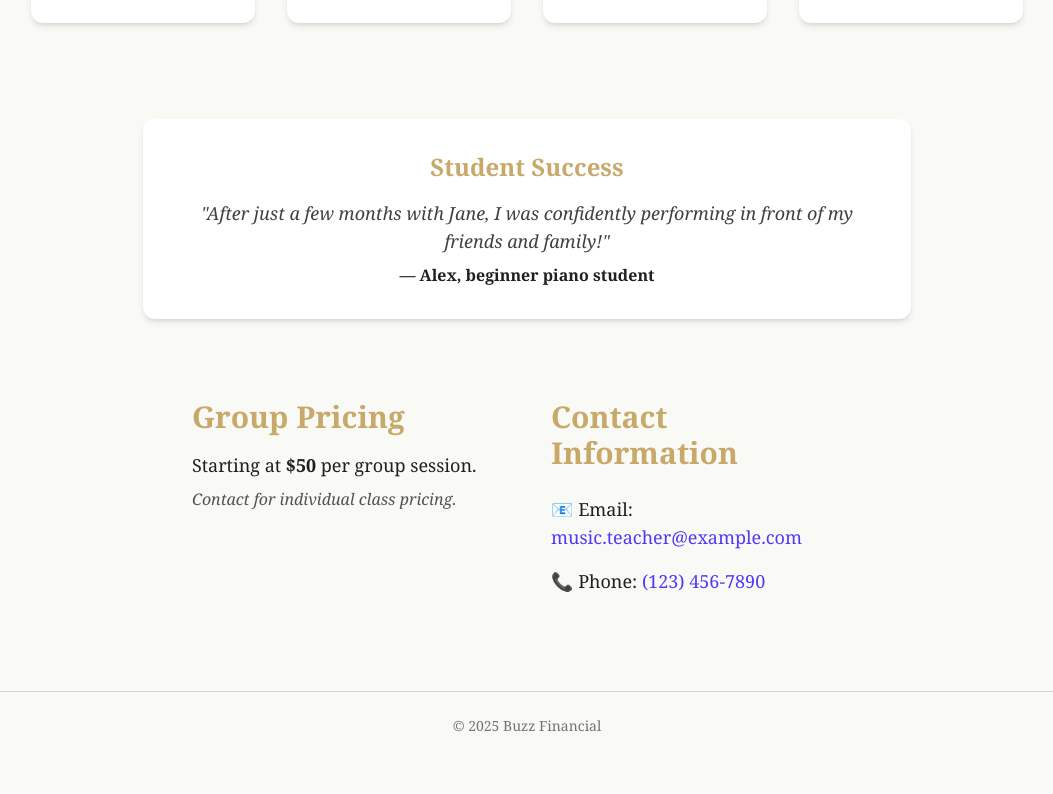
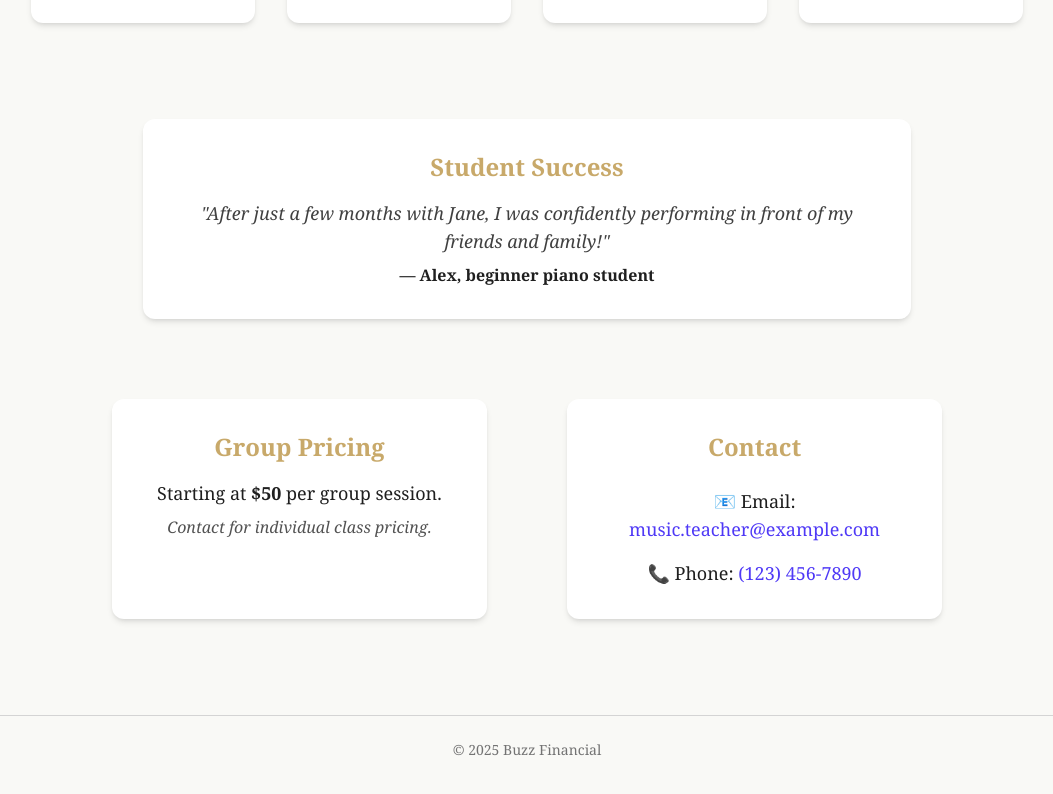
Before and after one commit to ssh-expitrans/music-plat, a Next.js app: page / in a window 1280 px wide. Shown: the part 805-1599 px from the top of the page, without its empty margins (113-1166 px from the left). Built offline with nearby package versions, Linux system fonts and the light colour scheme.

Commit message:
layout fix

```diff
--- a/src/app/page.tsx
+++ b/src/app/page.tsx
@@ -112,18 +112,17 @@ export default function Home() {
 
 
       {/* PRICING + CONTACT CONTAINER */}
-      <section className="flex flex-col sm:flex-row sm:justify-center sm:gap-12 mb-24 max-w-6xl mx-auto px-4">
-
+      <section className="flex flex-col sm:flex-row sm:justify-center sm:gap-20 mb-24 max-w-6xl mx-auto px-4">
   {/* PRICING */}
-        <div className="flex-1 max-w-full sm:max-w-md mx-auto w-full sm:w-auto">
-          <h2 className="text-3xl font-semibold mb-4 text-[var(--accent)]">Group Pricing</h2>
+  <div className="flex-1 max-w-md bg-white dark:bg-gray-800 rounded-xl shadow-md p-8 mb-10 sm:mb-0 text-center">
+    <h2 className="text-2xl font-semibold mb-4 text-[var(--accent)]">Group Pricing</h2>
     <p className="text-lg mb-2">Starting at <span className="font-bold">$50</span> per group session.</p>
     <p className="italic text-neutral-600 dark:text-neutral-400">Contact for individual class pricing.</p>
   </div>
 
   {/* CONTACT */}
-        <div className="flex-1 max-w-full sm:max-w-md mx-auto w-full sm:w-auto">
-          <h2 className="text-3xl font-semibold mb-6 text-[var(--accent)]">Contact Information</h2>
+  <div className="flex-1 max-w-md bg-white dark:bg-gray-800 rounded-xl shadow-md p-8 text-center">
+    <h2 className="text-2xl font-semibold mb-6 text-[var(--accent)]">Contact</h2>
     <div className="space-y-4">
       <p className="text-lg">
         📧 Email: <a href="mailto:music.teacher@example.com" className="text-indigo-600 hover:underline dark:text-indigo-400">music.teacher@example.com</a>
@@ -133,8 +132,8 @@ export default function Home() {
       </p>
     </div>
   </div>
+</section>
 
-      </section>
 
       {/* FOOTER */}
       <footer className="mt-auto py-6 text-center text-neutral-500 dark:text-neutral-400 text-base sm:text-sm border-t border-neutral-300 dark:border-neutral-700">
```
Lines whose indentation alone changed are shown as unchanged.
